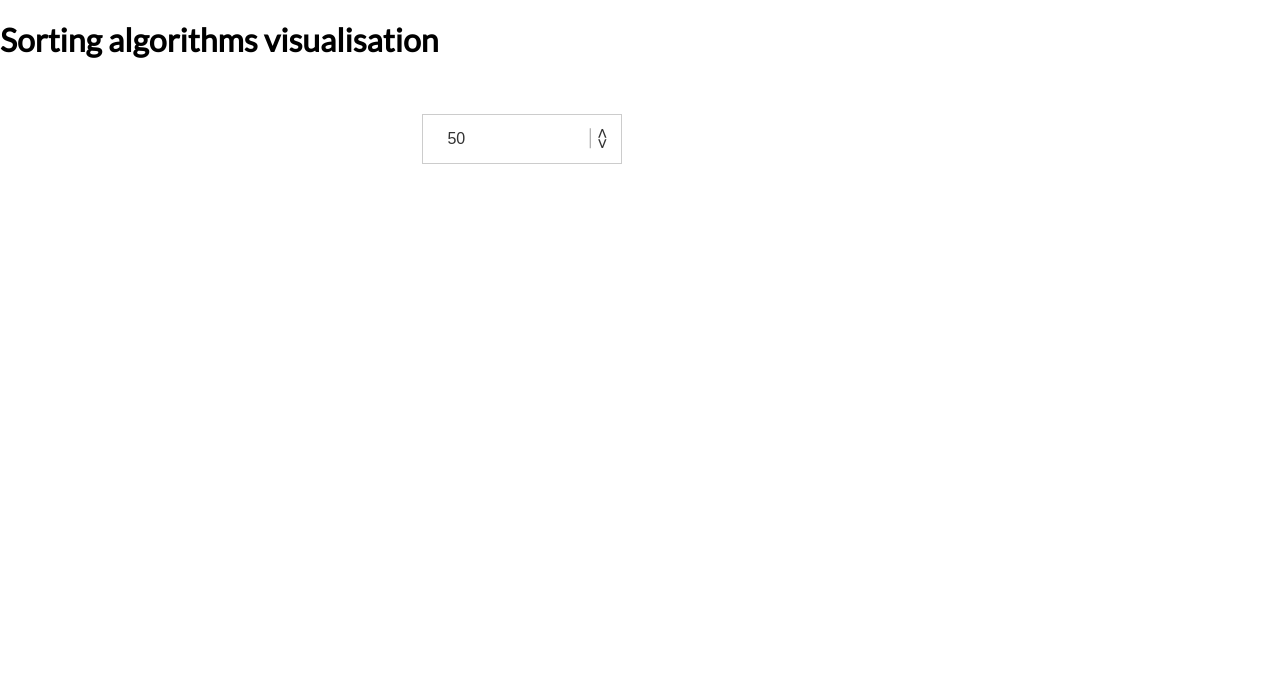
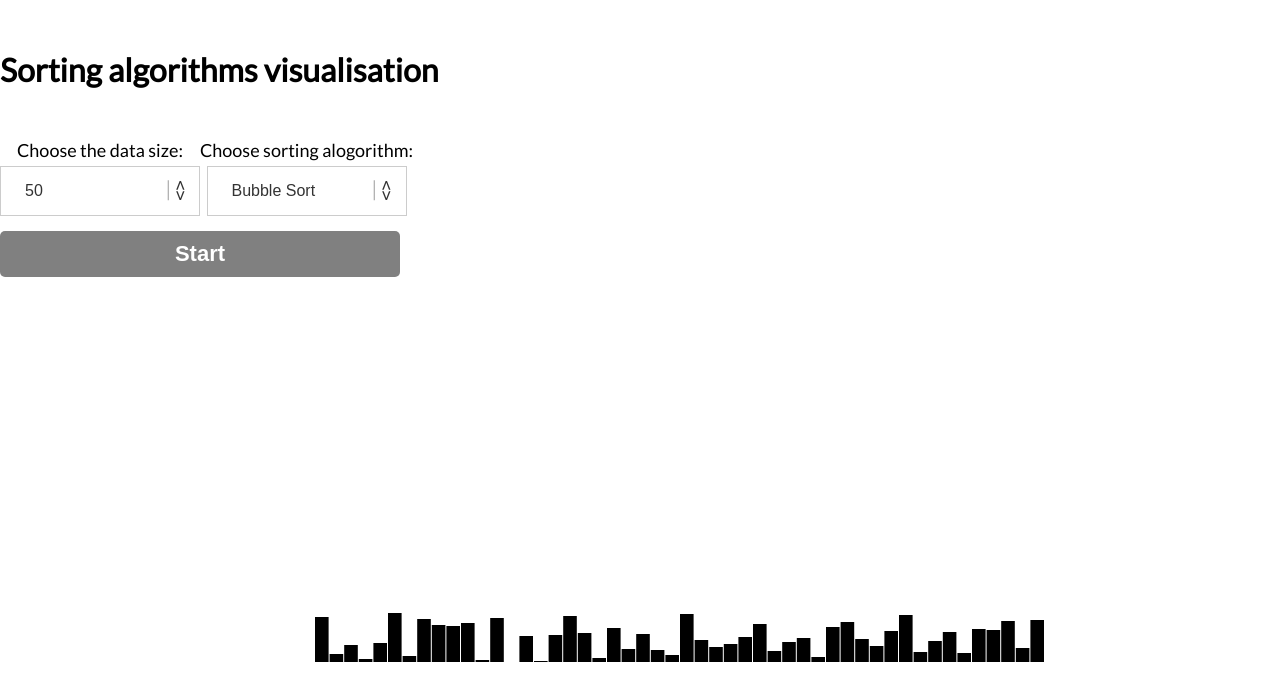
Before and after one commit to Kluzko/Visualization-of-sorting-alogrithms, a website built with Vite: page index.html in a window 1280 px wide. Built offline with nearby package versions, Linux system fonts and the light colour scheme.

Commit message:
fix some bugs and add all options to html

```diff
--- a/index.html
+++ b/index.html
@@ -17,8 +17,10 @@
     <script type="module" src="/src/main.ts" defer></script>
     <main>
       <h1 class="header">Sorting algorithms visualisation</h1>
-
-      <div class="select-container">
+      <div class="selects-wrapper">
+        <div class="select-outer-container">
+          <p>Choose the data size:</p>
+          <div class="select-inner-container">
             <select id="data-size">
               <option value="50" selected>50</option>
               <option value="100">100</option>
@@ -26,6 +28,22 @@
               <option value="500">500</option>
             </select>
           </div>
+        </div>
+        <div class="select-outer-container">
+          <p>Choose sorting alogorithm:</p>
+          <div class="select-inner-container">
+            <select id="sort-algorithm">
+              <option value="bubble-sort" selected>Bubble Sort</option>
+              <option value="selection-sort">Selection Sort</option>
+              <option value="insertion-sort">Insertion Sort</option>
+              <option value="merge-sort">Merge Sort</option>
+              <option value="quick-sort">Quick Sort</option>
+            </select>
+          </div>
+        </div>
+      </div>
+      <button class="run-sorting-btn">Start</button>
+
       <div class="visualization"></div>
     </main>
   </body>
--- a/src/index.css
+++ b/src/index.css
@@ -5,8 +5,9 @@ body {
 }
 
 main {
+  margin-top: 50px;
   display: flex;
-  justify-content: center;
+  justify-content: flex-start;
   align-items: center;
   flex-direction: column;
   height: 100%;
@@ -26,18 +27,38 @@ main {
   align-items: center;
 }
 
-.select-container {
-  position: relative;
-  float: left;
-  min-width: 200px;
-  margin: 50px 33%;
+/* Sorting wrapper */
+
+.selects-wrapper {
+  display: flex;
+  margin-top: 50px;
 }
 
+/* Select styles */
+.select-outer-container {
+  display: flex;
+  flex-direction: column;
+  justify-content: center;
+  align-items: center;
+}
+
+.select-outer-container p {
+  font-size: 18px;
+}
+
+.select-inner-container {
+  position: relative;
+  min-width: 200px;
+}
+
+select {
+  cursor: pointer;
+}
 select::-ms-expand {
   display: none;
 }
 
-.select-container:after {
+.select-inner-container:after {
   content: "<>";
   font: 17px "Consolas", monospace;
   color: #333;
@@ -57,7 +78,7 @@ select::-ms-expand {
   pointer-events: none;
 }
 
-.select-container select {
+.select-inner-container select {
   -webkit-appearance: none;
   -moz-appearance: none;
   appearance: none;
@@ -67,7 +88,6 @@ select::-ms-expand {
   width: 100%;
   max-width: 320px;
   height: 50px;
-  float: right;
   margin: 5px 0px;
   padding: 0px 24px;
   font-size: 16px;
@@ -79,3 +99,18 @@ select::-ms-expand {
   -ms-word-break: normal;
   word-break: normal;
 }
+
+/* Button */
+
+.run-sorting-btn {
+  margin-top: 10px;
+  border: none;
+  border-radius: 5px;
+  font-size: 22px;
+  font-weight: bold;
+  width: 400px;
+  padding: 10px 15px;
+  background-color: grey;
+  color: white;
+  cursor: pointer;
+}
--- a/src/main.ts
+++ b/src/main.ts
@@ -4,10 +4,18 @@ import * as d3 from "d3";
 
 const dataSizeSelect = d3.select("#data-size");
 
-dataSizeSelect.on("change", function () {
-  const dataSize = +d3.select(this).property("value");
+const drawVisualizationOnLoad = () => {
+  const dataSize = +dataSizeSelect.property("value");
   const data = generateData(dataSize);
   drawVisualization(data);
-});
+};
+
+// draw on first load
+
+drawVisualizationOnLoad();
+
+// change if values are changed
+
+dataSizeSelect.on("change", drawVisualizationOnLoad);
 
 export {};
```
Lines whose indentation alone changed are shown as unchanged.
